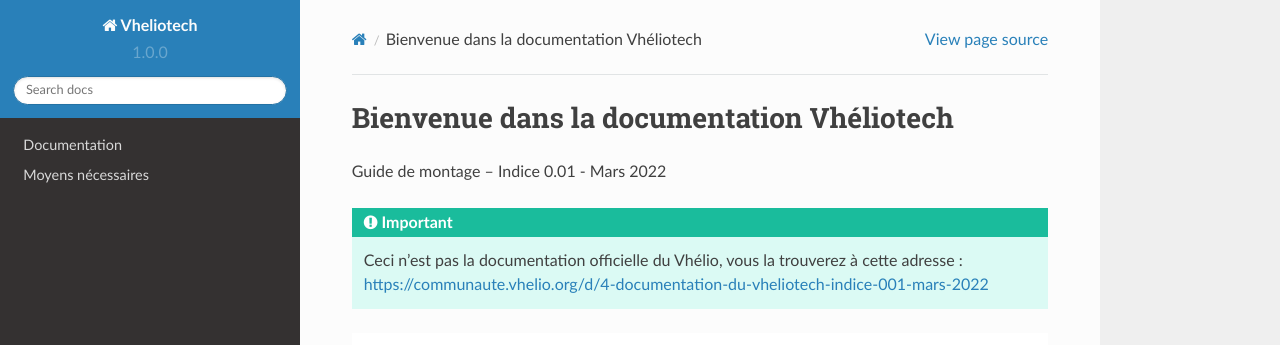
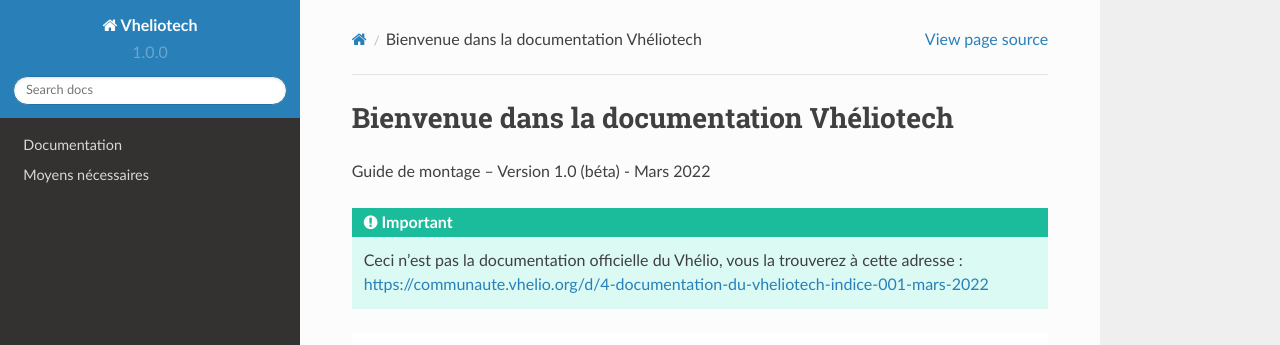
Before and after one commit to dedesite/rtd-tutorial, a Sphinx documentation site: the page built from docs/source/index.md, in a window 1280 px wide and 900 px high. Shown: the top 345 px of the window. Built offline with Sphinx 7.4.7 and the Read the Docs theme 2.0.0, drawn with Linux system fonts in a browser that asks for light colours.

Commit message:
passage en version 1.0

````diff
--- a/docs/source/index.md
+++ b/docs/source/index.md
@@ -1,7 +1,7 @@
 Bienvenue dans la documentation Vhéliotech
 ===================================
 
-Guide de montage – Indice 0.01 - Mars 2022
+Guide de montage – Version 1.0 (béta) - Mars 2022
 
 ```{important}
 Ceci n'est pas la documentation officielle du Vhélio, vous la trouverez à cette adresse : https://communaute.vhelio.org/d/4-documentation-du-vheliotech-indice-001-mars-2022
````
